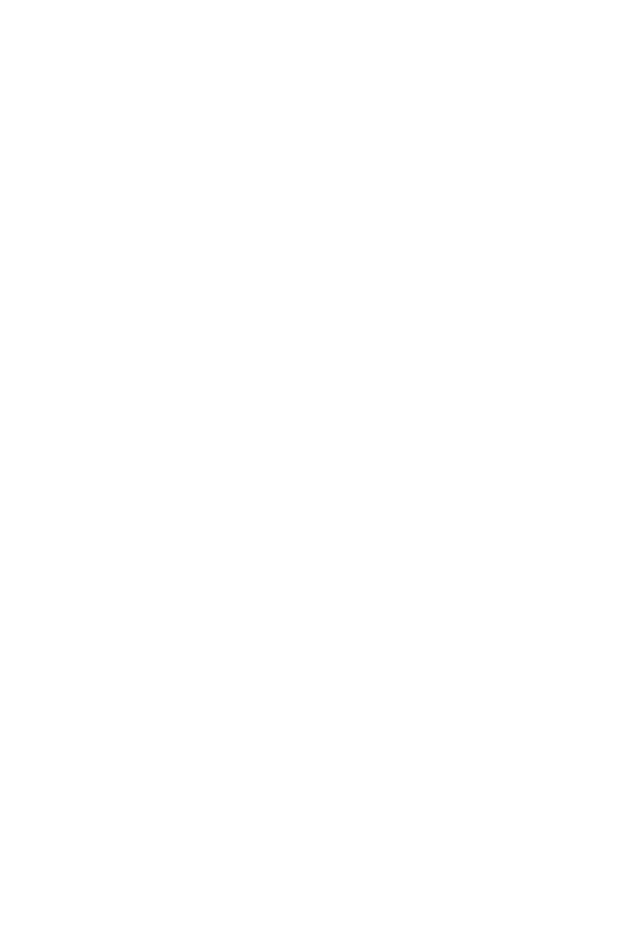
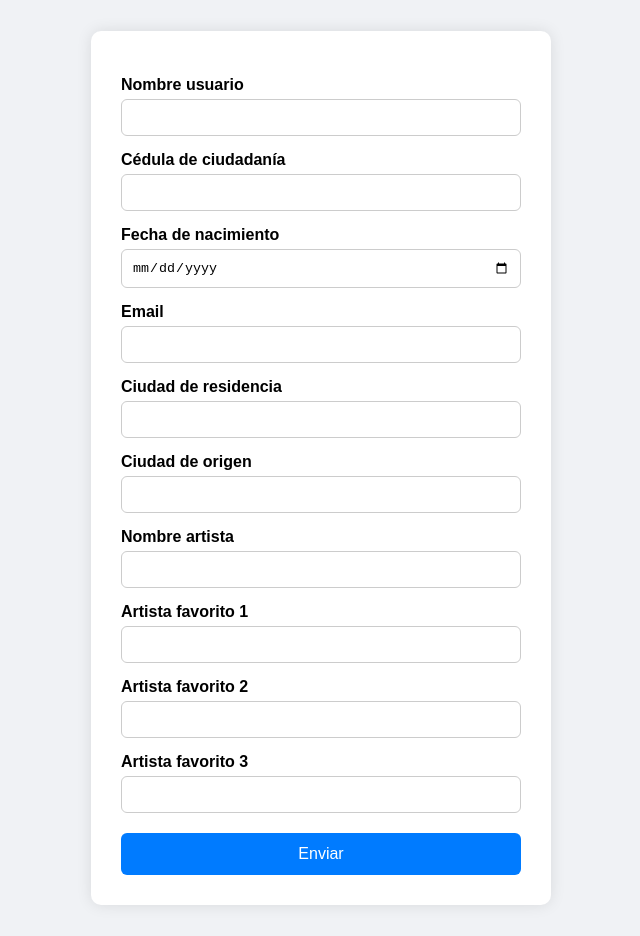
Before and after one commit to RtMarksmash/ejercicios_sena_javaScript, a plain HTML site: page index4.html in a window 1280 px wide. Shown: the whole page, without its empty margins (319-959 px from the left). Before the commit the page ends 800 px from the top, so only its background shows below. Drawn offline with Linux system fonts and the light colour scheme.

Commit message:
realizando el programa de la emisora

```diff
--- a/index4.html
+++ b/index4.html
@@ -4,11 +4,45 @@
 <head>
     <meta charset="UTF-8">
     <meta name="viewport" content="width=device-width, initial-scale=1.0">
-    <title>Document</title>
+    <link rel="stylesheet" href="style.css">
+    <title>emisora SENA</title>
 </head>
 
 <body>
-    <script src=""></script>
+    <form>
+        <label for="nombre">Nombre usuario</label>
+        <input type="text" id="nombre" class="nombre-input">
+
+        <label for="cedula">Cédula de ciudadanía</label>
+        <input type="number" id="cedula" class="cedula-input">
+
+        <label for="fecha">Fecha de nacimiento</label>
+        <input type="date" id="fecha" class="fecha-input">
+
+        <label for="email">Email</label>
+        <input type="email" id="email" class="email-input">
+
+        <label for="residencia">Ciudad de residencia</label>
+        <input type="text" id="residencia" class="residencia-input">
+
+        <label for="origen">Ciudad de origen</label>
+        <input type="text" id="origen" class="origen-input">
+
+        <label for="artista">Nombre artista</label>
+        <input type="text" id="artista" class="artista-input">
+
+        <label for="favorito1">Artista favorito 1</label>
+        <input type="text" id="favorito1" class="favorito1-input">
+
+        <label for="favorito2">Artista favorito 2</label>
+        <input type="text" id="favorito2" class="favorito2-input">
+
+        <label for="favorito3">Artista favorito 3</label>
+        <input type="text" id="favorito3" class="favorito3-input">
+
+        <button type="submit" id="boton">Enviar</button>
+    </form>
+    <script src="vectoresOrdenados.js"></script>
 </body>
 
 </html>
--- /dev/null
+++ b/style.css
@@ -0,0 +1,68 @@
+/* Fondo general */
+
+body {
+    font-family: Arial, sans-serif;
+    background: #f0f2f5;
+    display: flex;
+    justify-content: center;
+    align-items: center;
+    height: 115vh;
+}
+
+
+/* Contenedor del formulario */
+
+form {
+    background-color: white;
+    padding: 30px;
+    border-radius: 10px;
+    box-shadow: 0 0 15px rgba(0, 0, 0, 0.1);
+    width: 100%;
+    max-width: 400px;
+}
+
+
+/* Etiquetas y campos */
+
+label {
+    display: block;
+    margin-top: 15px;
+    margin-bottom: 5px;
+    font-weight: bold;
+}
+
+input[type="text"],
+input[type="number"],
+input[type="date"],
+input[type="email"] {
+    width: 100%;
+    padding: 10px;
+    border-radius: 6px;
+    border: 1px solid #ccc;
+    box-sizing: border-box;
+    transition: border-color 0.3s;
+}
+
+input:focus {
+    border-color: #007bff;
+    outline: none;
+}
+
+
+/* Botón opcional si lo agregas */
+
+button {
+    margin-top: 20px;
+    width: 100%;
+    padding: 12px;
+    background-color: #007bff;
+    color: white;
+    border: none;
+    border-radius: 6px;
+    cursor: pointer;
+    font-size: 16px;
+}
+
+button:hover {
+    background-color: #0056b3;
+}
```
Also changed, not shown: emisora.js (added, +26 -0 lines), index3.html (+1 -0 lines).
